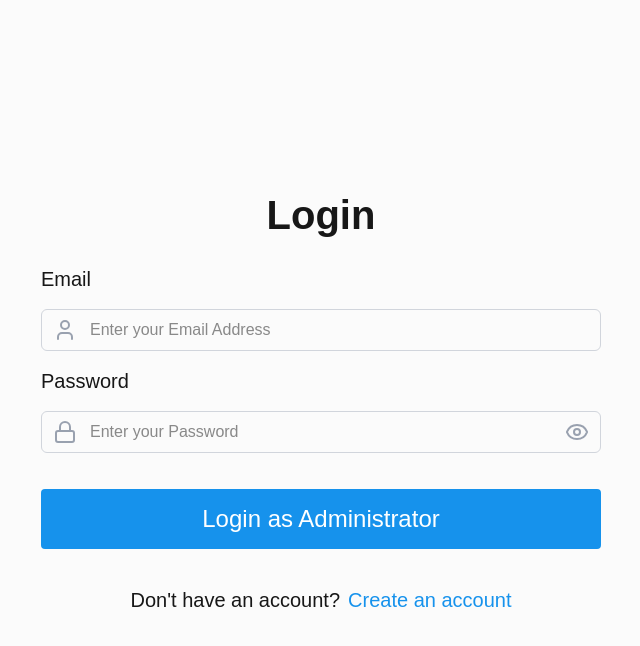
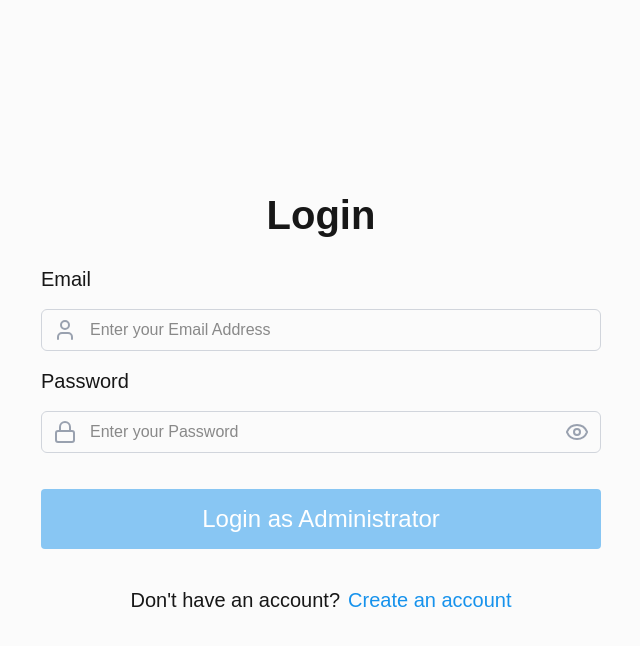
Before and after one commit to Thunnnnnnn/datawow-test-web, a Next.js app: page /admin/login in a window 1280 px wide. In both pictures the pointer is over the button "Login as Administrator". Shown: the top 646 px of the page, without its empty margins (639-1279 px from the left). Built offline with nearby package versions, Linux system fonts and the light colour scheme.

Commit message:
Update AdminLoginPage.module.css

```diff
--- a/app/admin/login/AdminLoginPage.module.css
+++ b/app/admin/login/AdminLoginPage.module.css
@@ -74,6 +74,10 @@
             margin-block: 20px;
         }
 
+        .login-button:hover {
+            background-color: #1692EC80;
+        }
+
         .dont-have-account {
             font-size: 20px;
             display: flex;
@@ -83,6 +87,10 @@
             .link {
                 color: #1692EC;
                 cursor: pointer;
+            }
+
+            .link:hover {
+                text-decoration: underline;
             }
         }
 
```
